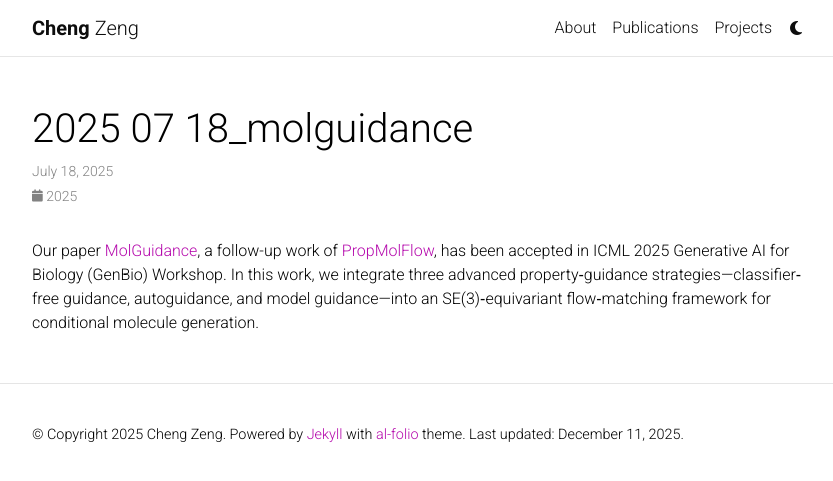
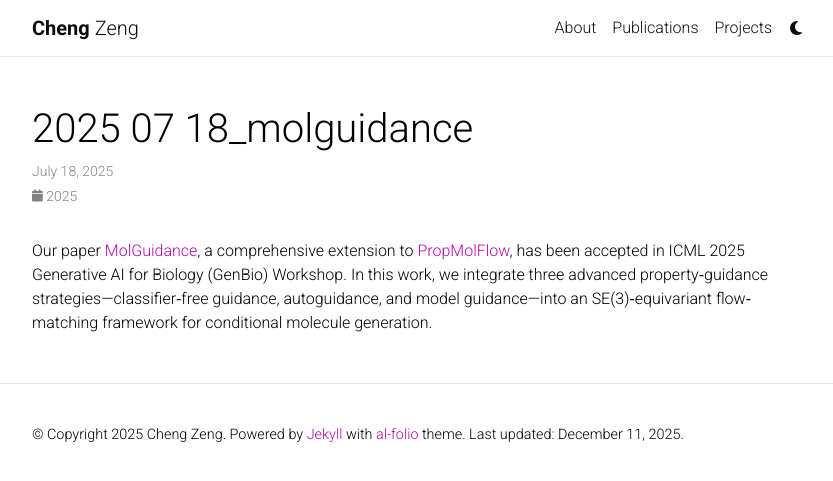
Before and after one commit to cengc13/website, a Jekyll site: the page built from _news/2025-07-18_molguidance.md, in a window 1280 px wide. Shown: the top 481 px of the page, without its empty margins (223-1056 px from the left). Built offline with Jekyll 4.4.1, drawn with Linux system fonts in a browser that asks for light colours; comment, search, counter and statistics services are not loaded; a style sheet for code colours, icons or effects is not loaded.

Commit message:
edit description for molguidance

```diff
--- a/_news/2025-07-18_molguidance.md
+++ b/_news/2025-07-18_molguidance.md
@@ -5,5 +5,5 @@
 related_posts: false
 ---
 
-Our paper [MolGuidance](https://openreview.net/forum?id=WhZrYbwrKb), a follow-up work of [PropMolFlow](https://arxiv.org/abs/2505.21469), has been accepted in ICML 2025 Generative AI for Biology (GenBio) Workshop.
+Our paper [MolGuidance](https://openreview.net/forum?id=WhZrYbwrKb), a comprehensive extension to [PropMolFlow](https://arxiv.org/abs/2505.21469), has been accepted in ICML 2025 Generative AI for Biology (GenBio) Workshop.
 In this work, we integrate three advanced property‐guidance strategies—classifier‐free guidance, autoguidance, and model guidance—into an SE(3)‐equivariant flow‐matching framework for conditional molecule generation.
```
